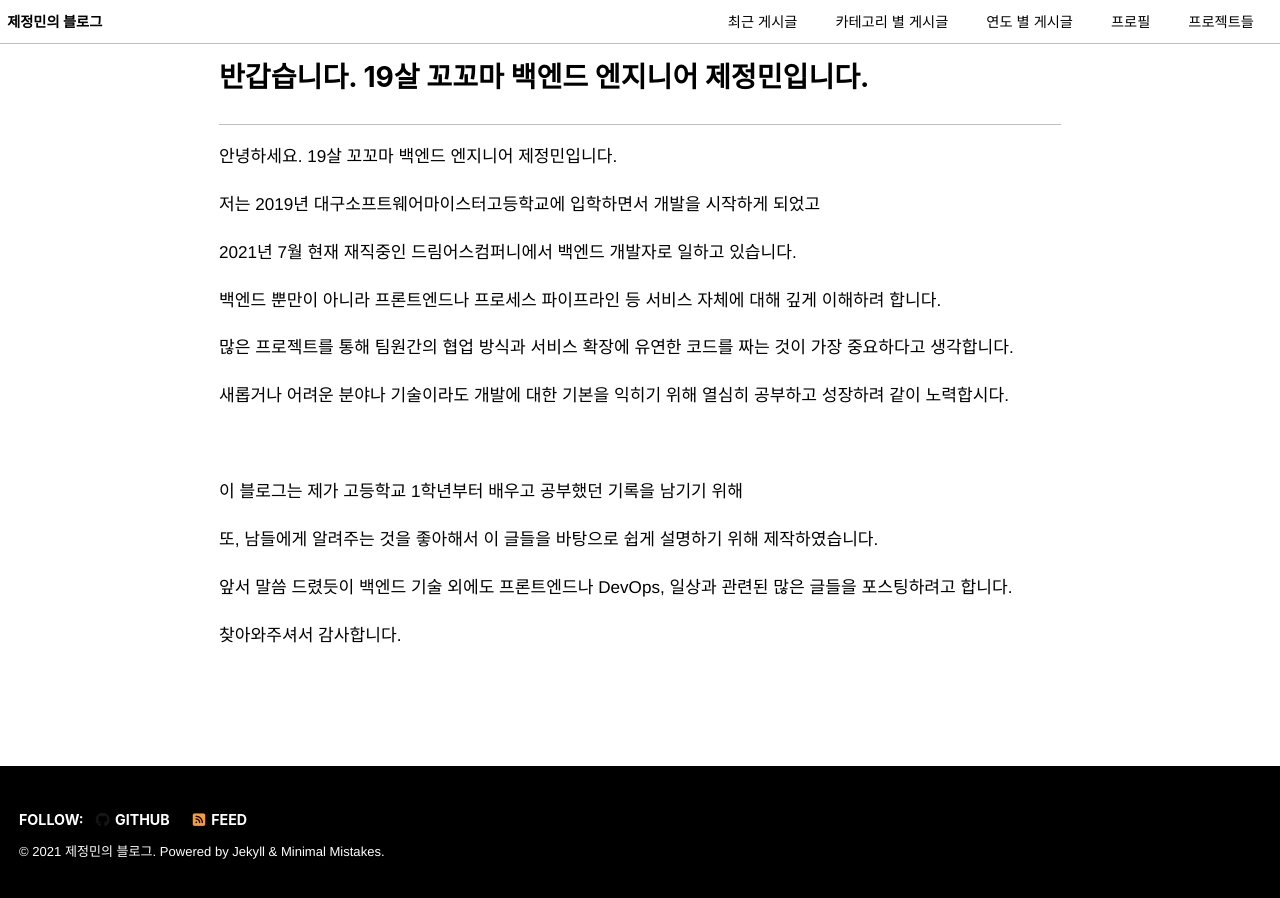
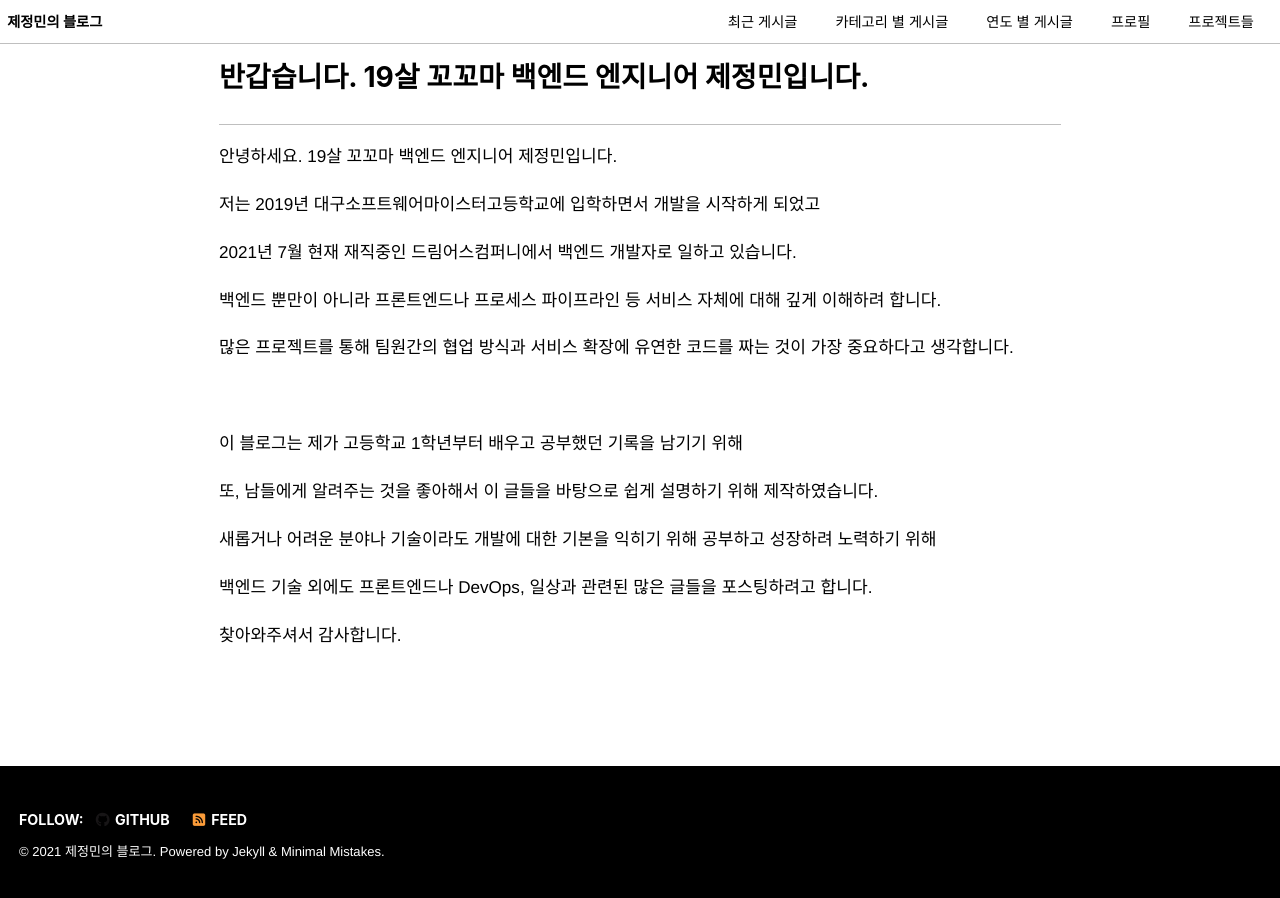
Before and after one commit to jjmin321/jjmin321.github.io, a Jekyll site: the page built from _pages/about.md, in a window 1280 px wide. Built offline with Jekyll 4.4.1, drawn with Linux system fonts in a browser that asks for light colours; cached includes are drawn as plain includes; nearby versions of some CDN libraries.

Commit message:
프로필 글 수정

```diff
--- a/_pages/about.md
+++ b/_pages/about.md
@@ -16,14 +16,14 @@ layout: single
 
 많은 프로젝트를 통해 팀원간의 협업 방식과 서비스 확장에 유연한 코드를 짜는 것이 가장 중요하다고 생각합니다.
 
-새롭거나 어려운 분야나 기술이라도 개발에 대한 기본을 익히기 위해 열심히 공부하고 성장하려 같이 노력합시다.
-
 <br>
 
 이 블로그는 제가 고등학교 1학년부터 배우고 공부했던 기록을 남기기 위해
 
 또, 남들에게 알려주는 것을 좋아해서 이 글들을 바탕으로 쉽게 설명하기 위해 제작하였습니다.
 
-앞서 말씀 드렸듯이 백엔드 기술 외에도 프론트엔드나 DevOps, 일상과 관련된 많은 글들을 포스팅하려고 합니다.
+새롭거나 어려운 분야나 기술이라도 개발에 대한 기본을 익히기 위해 공부하고 성장하려 노력하기 위해
+
+백엔드 기술 외에도 프론트엔드나 DevOps, 일상과 관련된 많은 글들을 포스팅하려고 합니다.
 
 찾아와주셔서 감사합니다.
```
